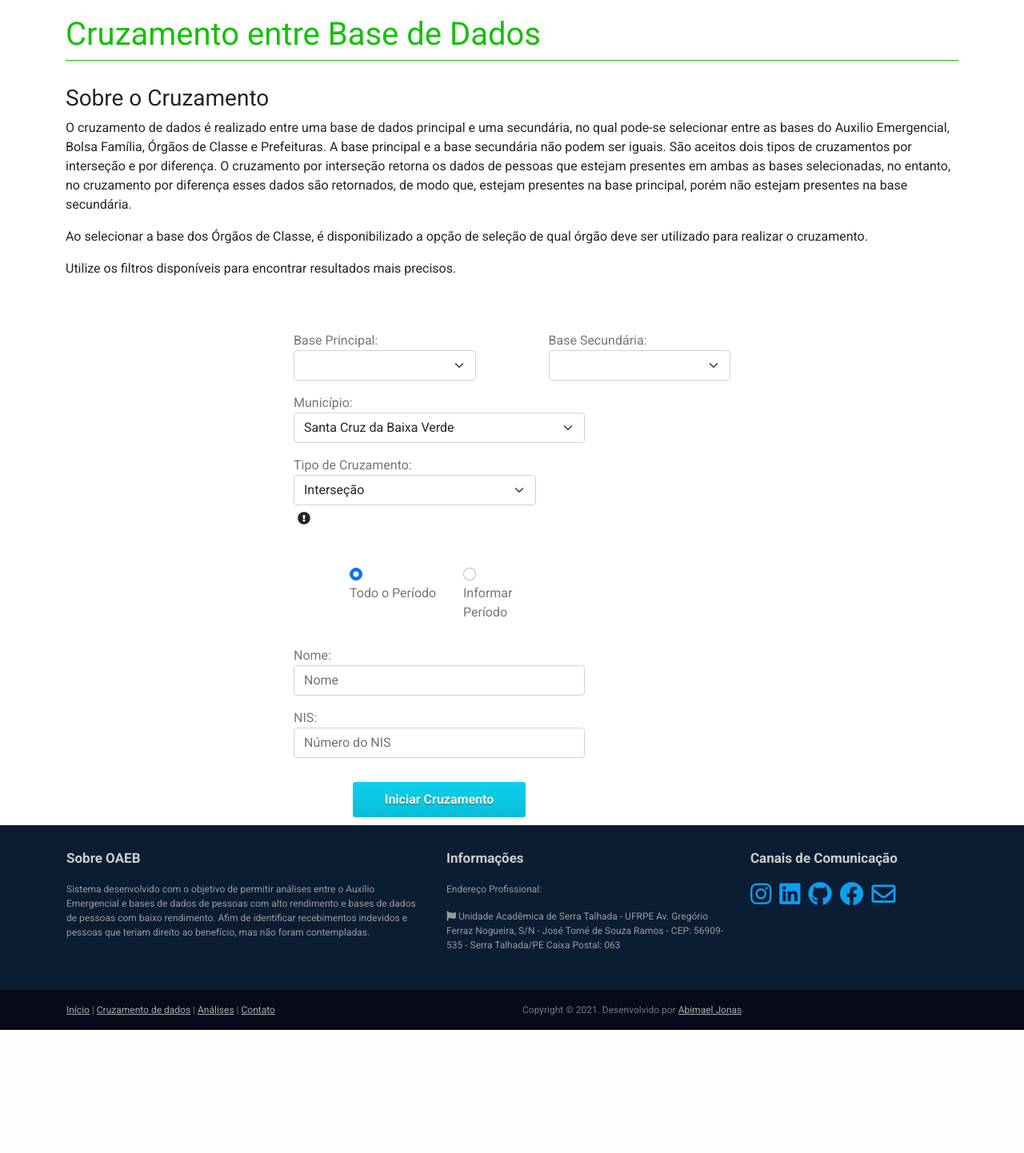
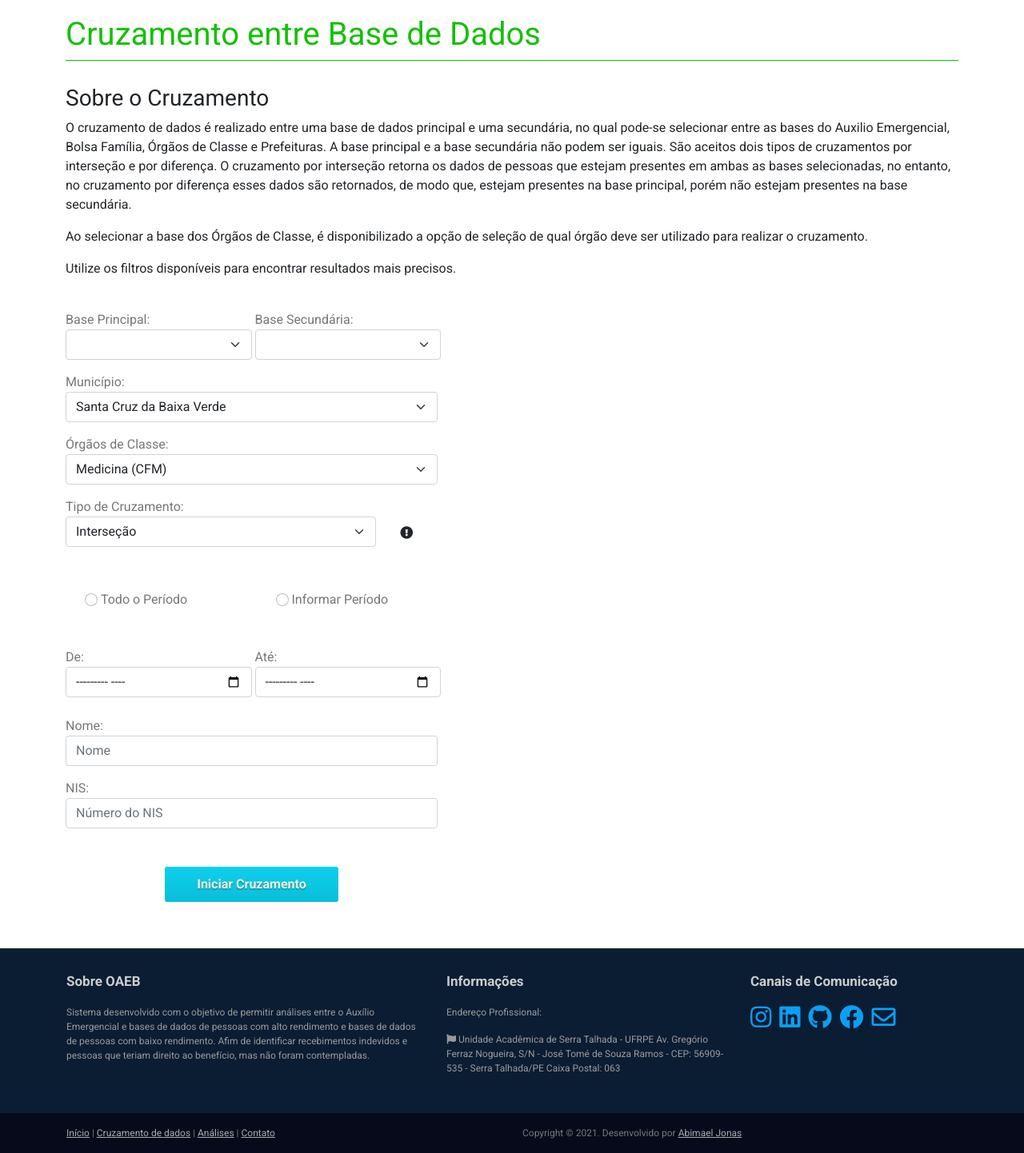
Before and after one commit to MaelSantos/TCC-OAEB, a Django app: page /polls/cruzamento/auxilios/ in a window 1280 px wide. Shown: the part 201-1643 px from the top of the page at 80% size. Before the commit the page ends 1489 px from the top, so only its background shows below. Run offline with Django 3.2, Linux system fonts and the light colour scheme; some libraries are stand-ins or nearby versions.

Commit message:
Correção front

```diff
--- a/polls/static/polls/assets/css/style.css
+++ b/polls/static/polls/assets/css/style.css
@@ -35,7 +35,7 @@ label {
 
 /* Header */
 #head {
-
+    background: #181015 url( ../images/mapa2.png) no-repeat center;
     backdrop-filter: brightness(50%) !important;
     background-size: cover;
     min-height: 400px;
@@ -47,10 +47,11 @@ label {
     /*filter: brightness(50%);*/
 }
     .container-image {
-        background: #181015 url( ../images/mapa.png) no-repeat center;
+
+        filter: brightness(50%);
         background-size: cover;
-        min-height: 400px;
-        max-width: 400px;
+        height: 100%;
+        width: 100%;
         position: relative;
         width: auto;
         height: auto;
@@ -632,7 +633,7 @@ width:100%;
 height: 100px;
 min-height: 100px;
 padding-top: 0px;
-background: #181015 url(../images/bg_header.jpg) 0px -232px no-repeat;
+background: #181015 url(../images/mapa2.jpg) 0px -232px no-repeat;
 background-size: cover;
 }
 /**
--- a/polls/templates/polls/cruzamento.html
+++ b/polls/templates/polls/cruzamento.html
@@ -33,18 +33,19 @@
     </div>
     <!-- /container -->
     <section class="team-content">
-        <div class="container">
-            <div class="row justify-content-center align-self-center">
-                <div class="col col-md-8 col-xl-6 my-auto">
+        <div class="container max-100 max-vh-100">
+<!--            <div class="row">-->
+                <div class="col-md-6 col-sm-8 col-xl-5 my-auto">
                     <!-- <div class="p-5 border-shadow"> -->
-                        <div class="row" style="margin-top: 50px;">
+                        <div class="row mt-4">
                             <form method="POST" class="form-signin" action="/polls/cruzamento/auxilios/busca/">
                                 {% csrf_token %}
 
-                                <div class="d-flex justify-content-between">
-                                    <div class="col-md-5 col-sm-6 col-xs-6">
+                                <div class="col-md-12 col-sm-12 col-xl-12 d-flex">
+                                    <div class="col col-md-6 col-sm-6 col-xl-6 me-1">
+                                         <label for="base1">Base Principal:</label>
                                         <div class="form-group mb-3">
-                                            <label for="base1">Base Principal:</label>
+
                                             <select class="form-control form-select" id="base1" name="base1" onchange="regraBases()" required>
                                                 <option value=""></option>
                                                 <option value="auxilio" {{ auxilio }}>Auxílio Emergencial</option>
@@ -54,9 +55,10 @@
                                             </select>
                                         </div>
                                     </div>
-                                    <div class="col-md-5 col-sm-6 col-xs-6">
+                                    <div class="col col-md-6 col-sm-6 col-xl-6">
+                                        <label for="base2">Base Secundária:</label>
                                         <div class="form-group mb-3">
-                                            <label for="base2">Base Secundária:</label>
+
                                             <select class="form-control form-select" id="base2" name="base2" onchange="regraBases()">
                                                 <option value=""></option>
                                                 <option value="auxilio" {{ auxilio2 }}>Auxílio Emergencial</option>
@@ -68,7 +70,7 @@
                                     </div>
                                 </div>
 
-                                <div class="col-md-8 col-sm-8 col-xs-12">
+                                <div class="col col-md-12 col-sm-12 col-xl-12">
                                     <div class="form-group mb-3">
                                         <label for="municipio">Município:</label>
                                         <select class="form-control form-select" name="municipio" id="municipio" required>
@@ -82,7 +84,7 @@
                                         </select>
                                     </div>
                                 </div>
-                                <div class="col-md-8 col-sm-8 col-xs-12">
+                                <div class="col col-md-12 col-sm-12 col-xl-12">
                                     <div class="form-group mb-3" id="divOrgaos">
                                         <label for="orgaos">Órgãos de Classe:</label>
                                         <select class="form-control form-select" name="orgaos" id="orgaos">
@@ -94,29 +96,29 @@
                                     </div>
                                 </div>
 
-                                <div class="col-md-8 col-sm-8 col-xs-12" style="margin-bottom: 30px; padding: 0px;">
-                                    <div class="form-group">
-                                        <div class="col-md-12">
+                                <div class="col-md-12 col-sm-12 col-xs-12">
                                     <label for="tipoCruzamento">Tipo de Cruzamento:</label>
                                 </div>
-                                        <div class="col-md-10 col-sm-8 col-xs-6">
+                                <div class="col-md-12 col-sm-12 col-xl-12 mb-3 form-group d-flex">
+                                    <div class="col col-md-10 col-sm-10 col-xl-10">
                                          <select class="form-control form-select" name="tipoCruzamento" id="tipoCruzamento">
                                             <option value="intersecao" {{ intersecao }}>Interseção</option>
                                             <option value="diferenca" {{ diferenca }}>Diferença</option>
                                          </select>
+
                                     </div>
-                                        <div class="col-md-2 col-sm-2 col-xs-2">
-                                            <button type="button" id="info" class="btn" data-bs-toggle="popover"
+                                   <div class="col-xs-2 col-md-2 col-sm-2 col-xl-2 d-flex justify-content-center p-2">
+                                        <button type="button" id="info" class="btn " data-bs-toggle="popover"
                                             data-bs-title="Tipo de Cruzamento" data-bs-content=" " onclick="exibirPopover(this)"
-                                                onblur="ocultarCampo(this)" style="padding: 5px;">
+                                            onblur="ocultarCampo(this)" style="padding: 1px;">
                                             <i class="fa fa-exclamation-circle"></i>
                                         </button>
                                    </div>
+
                                 </div>
-                                </div>
-                                <div class="col-md-8 col-sm-8 col-xs-12">
-                                    <div class="d-flex justify-content-center" style="padding: 0px 40px 0px 40px;">
-                                        <div class="col-md-6 col-sm-6 col-xs-8" style="padding-left: 30px;">
+                                <div class="col-xs-12 col-md-12 col-sm-12 col-xl-12">
+                                    <div class="d-flex justify-content-center p-4">
+                                        <div class="col-xs-8 col-md-6 col-sm-6 col-xl-6">
                                             <!-- <div class="form-check form-switch m-2"> -->
                                             <input class="form-check-input " type="radio" id="todo_periodo" name="tipo_periodo"
                                                 value="todo_periodo" onclick="regraPeriodo(this)" {{ todo_periodo }}>
@@ -124,7 +126,7 @@
                                             <!-- </div> -->
                                         </div>
 
-                                        <div class="col-md-6 col-sm-6 col-xs-8" style="padding-left: 30px;">
+                                        <div class="col-xs-8 col-md-6 col-sm-6 col-xl-6" style="padding-left: 30px;">
                                             <!-- <div class="form-check form-switch m-2">  -->
                                             <input class="form-check-input" type="radio" id="informar_periodo" name="tipo_periodo"
                                                 value="informar_periodo" onclick="regraPeriodo(this)" {{ informar_periodo }}>
@@ -134,40 +136,44 @@
                                     </div>
 
                                 </div>
-                                <div class="col-md-8 col-sm-8 col-xs-12" style="margin-top: 30px;" id="divPeriodo">
-                                    <div class="d-flex -flex justify-content-lg-between">
-                                        <div class="col-md-6 col-sm-6 col-xs-8 form-group"  style="display: flex;">
-                                            <label for="de" class="col-xs-3">De:</label>
+
+                                <div class="col-12 col-md-12 col-sm-12 col-xl-12 mt-4 d-flex" id="divPeriodo">
+                                    <div class="col-6 col-md-6 me-1">
+                                        <label for="de">De:</label>
+                                        <div class=" form-group">
                                             <input type="month" class="form-control" id="de" name="de" value="{{ de }}" placeholder="De">
                                         </div>
-                                        <div class="col-md-6 col-sm-6 col-xs-8 form-group" style="display: flex;">
-                                            <label for="ate" class="col-xs-3">Até:</label>
+                                    </div>
+                                     <div class="col-6 col-md-6">
+                                         <label for="ate">Até:</label>
+                                        <div class="form-group">
                                             <input type="month" class="form-control" id="ate" name="ate" value="{{ ate }}" placeholder="Até">
                                         </div>
                                     </div>
+
                                 </div>
 
-                                <div class="col-md-8 col-sm-8 col-xs-12" style="margin-top: 30px;">
+                                <div class="col-xs-12 col-md-12 col-sm-12 col-xl-12 mt-4">
                                     <div class="form-group mb-3">
                                         <label for="nomeBeneficiario">Nome:</label>
                                         <input type="text" class="form-control" id="nomeBeneficiario" name="nomeBeneficiario"
                                             value="{{ nome }}" placeholder="Nome">
                                     </div>
                                 </div>
-                                <div class="col-md-8 col-sm-8 col-xs-12">
+                                <div class="col-md-12 col-sm-12 col-xl-12">
                                     <div class="form-group mb-3">
                                         <label for="nis">NIS:</label>
                                         <input type="text" class="form-control" id="nis" name="nis" value="{{ nis }}"
                                             placeholder="Número do NIS">
                                     </div>
                                 </div>
-                                <div class="col-md-8 col-sm-8 col-xs-12" style="display: flex; justify-content:  center; margin-top: 30px;">
+                                <div class="col-md-12 col-sm-12 col-xl-12 d-flex justify-content-center mt-5 mb-5">
                                     <button type="button" class="btn btn-primary" onclick="carregarDados()">Iniciar
                                         Cruzamento</button>
                                     <button type="submit" id="buscar" style="display: none;"> </button>
                                 </div>
                             </form>
-                        </div>
+<!--                        </div>-->
                     <!-- </div> -->
                 </div>
             </div>
@@ -203,5 +209,5 @@
         </div>
     </div>
 
-    <script src="{% static 'polls/cruzamento.js' %}"></script>
+<!--    <script src="{% static 'polls/cruzamento.js' %}"></script>-->
 {% endblock %}
--- a/polls/templates/polls/index.html
+++ b/polls/templates/polls/index.html
@@ -1,19 +1,19 @@
 {% extends "polls/menu.html" %}
-{% block inicio %}active{% endblock %}
+{% block index %}active{% endblock %}
 {% load static %}
 
 {% block content %}
 
  <!-- Header -->
     <header id="head">
-        <div class="container">
+        <div class="container row row-md-8 row-sm-10 row-xl-12">
             <div class="container-image"></div>
             <div class="banner-content">
                 <div id="da-slider" class="da-slider">
                     <div class="da-slide">
                         <h2>Observatório do Auxílio Emergencial do Brasil</h2>
                         <p></p>
-                        <div class="da-img"></div>
+                        <div class="da-img" ></div>
                     </div>
                     <div class="da-slide">
                         <h2>Cruzamento entre base de dados</h2>
--- a/polls/templates/polls/menu.html
+++ b/polls/templates/polls/menu.html
@@ -24,27 +24,29 @@
 <body>
 
 <!-- Fixed navbar -->
-<nav class="navbar navbar-expand-lg navbar-inverse">
-    <div class="container">
+<nav class="navbar navbar-expand-lg navbar-light bg-light navbar-inverse">
+    <div class="container-fluid">
 
-        <div class="navbar-header">
-            <a class="navbar-brand" href="/polls/">
-                <img src="{% static 'polls/assets/images/logo.png' %}" alt="OAEB HTML5 template">
-            </a>
-        </div>
-        <div class="navbar-collapse collapse d-flex justify-content-end">
-            <ul class="nav navbar-nav pull-right">
-                <li class="nav-item">
-                    <a class="nav-link {% block index %}{% endblock %}" href="/polls/">Início</a>
+        <a class="navbar-brand" href="/polls/">
+            <img src="{% static 'polls/assets/images/logo.png' %}" alt="OAEB HTML5 template">
+        </a>
+        <button class="navbar-toggler" type="button" data-bs-toggle="collapse" data-bs-target="#navbarSupportedContent" aria-controls="navbarSupportedContent" aria-expanded="false" aria-label="Toggle navigation">
+            <span class="navbar-toggler-icon"></span>
+        </button>
+
+        <div class="collapse navbar-collapse d-flex justify-content-end" id="navbarSupportedContent">
+            <ul class="navbar-nav pull-right">
+                <li class="nav-item {% block index %}{% endblock %}">
+                    <a class="nav-link" href="/polls/">Início</a>
                 </li>
-                <li class="nav-item">
-                    <a class="nav-link {% block cruzamento %}{% endblock %}" href="/polls/cruzamento/auxilios/">Cruzamento de dados</a>
+                <li class="nav-item {% block cruzamento %}{% endblock %}">
+                    <a class="nav-link" href="/polls/cruzamento/auxilios/">Cruzamento de dados</a>
                 </li>
-                <li class="nav-item">
-                    <a class="nav-link {% block analise %}{% endblock %}" href="/polls/analise/">Análises</a>
+                <li class="nav-item {% block analise %}{% endblock %}">
+                    <a class="nav-link" href="/polls/analise/">Análises</a>
                 </li>
-                <li class="nav-item">
-                    <a class="nav-link {% block contato %}{% endblock %}" href="/polls/contatos/">Contato</a>
+                <li class="nav-item {% block contato %}{% endblock %}">
+                    <a class="nav-link" href="/polls/contatos/">Contato</a>
                 </li>
 
             </ul>
@@ -53,6 +55,43 @@
     </div>
 </nav>
 
+<!--<nav class="navbar navbar-expand-lg navbar-light bg-light">-->
+<!--  <div class="container-fluid">-->
+<!--    <a class="navbar-brand" href="#">Navbar</a>-->
+<!--    <button class="navbar-toggler" type="button" data-bs-toggle="collapse" data-bs-target="#navbarSupportedContent" aria-controls="navbarSupportedContent" aria-expanded="false" aria-label="Toggle navigation">-->
+<!--      <span class="navbar-toggler-icon"></span>-->
+<!--    </button>-->
+<!--    <div class="collapse navbar-collapse" id="navbarSupportedContent">-->
+<!--      <ul class="navbar-nav me-auto mb-2 mb-lg-0">-->
+<!--        <li class="nav-item">-->
+<!--          <a class="nav-link active" aria-current="page" href="#">Home</a>-->
+<!--        </li>-->
+<!--        <li class="nav-item">-->
+<!--          <a class="nav-link" href="#">Link</a>-->
+<!--        </li>-->
+<!--        <li class="nav-item dropdown">-->
+<!--          <a class="nav-link dropdown-toggle" href="#" id="navbarDropdown" role="button" data-bs-toggle="dropdown" aria-expanded="false">-->
+<!--            Dropdown-->
+<!--          </a>-->
+<!--          <ul class="dropdown-menu" aria-labelledby="navbarDropdown">-->
+<!--            <li><a class="dropdown-item" href="#">Action</a></li>-->
+<!--            <li><a class="dropdown-item" href="#">Another action</a></li>-->
+<!--            <li><hr class="dropdown-divider"></li>-->
+<!--            <li><a class="dropdown-item" href="#">Something else here</a></li>-->
+<!--          </ul>-->
+<!--        </li>-->
+<!--        <li class="nav-item">-->
+<!--          <a class="nav-link disabled" href="#" tabindex="-1" aria-disabled="true">Disabled</a>-->
+<!--        </li>-->
+<!--      </ul>-->
+<!--      <form class="d-flex">-->
+<!--        <input class="form-control me-2" type="search" placeholder="Search" aria-label="Search">-->
+<!--        <button class="btn btn-outline-success" type="submit">Search</button>-->
+<!--      </form>-->
+<!--    </div>-->
+<!--  </div>-->
+<!--</nav>-->
+
 {% block content %}{% endblock %}
 {% block optional %}{% endblock %}
 
```
Also changed, not shown: polls/templates/polls/analise.html (+12 -22 lines), polls/static/polls/assets/images/Sem título.png (added), polls/static/polls/assets/images/mapa.png (added), polls/static/polls/assets/images/mapa2.png (added). Lines whose indentation alone changed are shown as unchanged.
